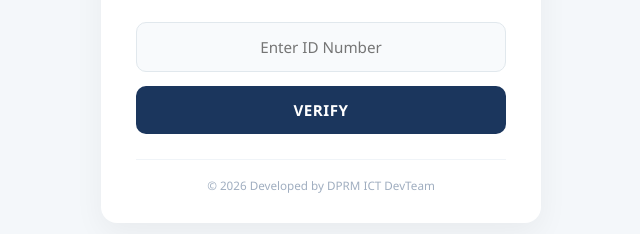
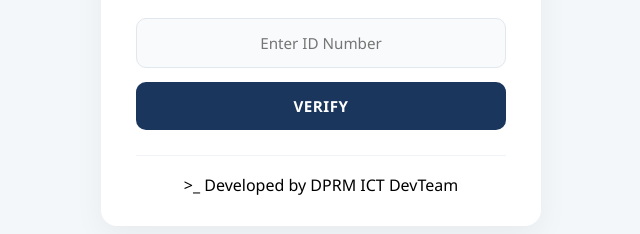
Before and after one commit to prmisv1/bjmp-id-verifier, a website: page public/index.html in a window 1280 px wide. Shown: the part 420-654 px from the top of the page, without its empty margins (319-959 px from the left). Drawn offline with Linux system fonts and the light colour scheme.

Commit message:
Update index.html

```diff
--- a/public/index.html
+++ b/public/index.html
@@ -48,8 +48,13 @@
   </div>
 
   <div class="card-footer">
-    <p class="copyright-text">© 2026 Developed by DPRM ICT DevTeam</p>
-  </div>
+    <div class="dev-badge">
+      <span class="terminal-icon">&gt;_</span>
+      <span class="dev-text">Developed by</span>
+      <span class="dev-team">DPRM ICT DevTeam</span>
+    </div>
+</div>
+
 </div>
 
 <script src="script.js"></script>
```
